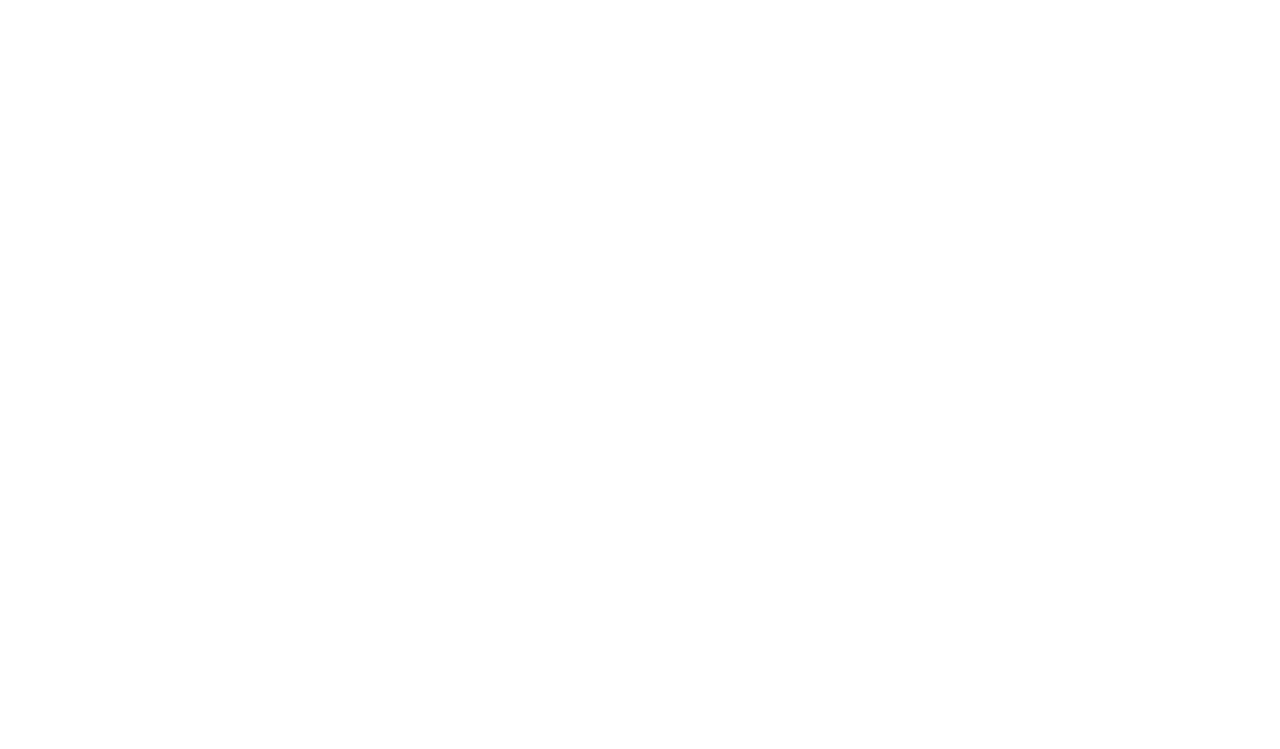
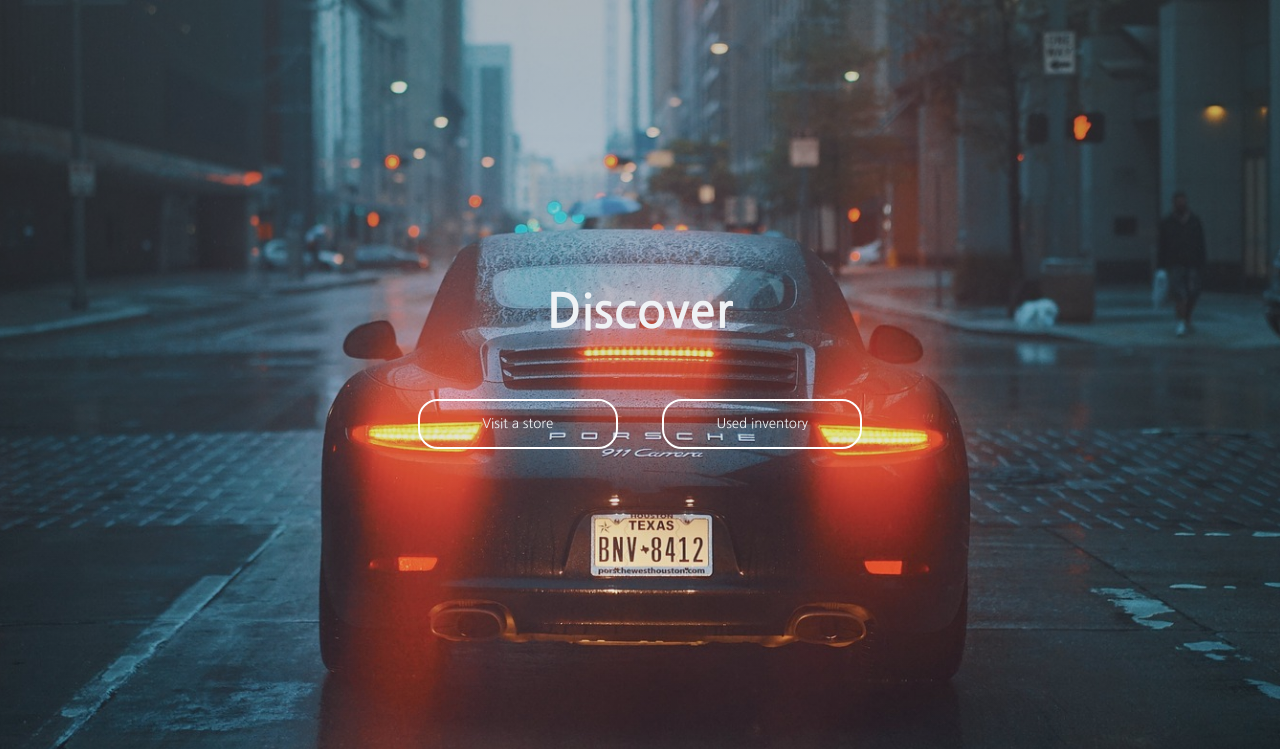
Before and after one commit to Mikolaj1298/Group-project-Tesla, a plain HTML site: page index.html in a window 1280 px wide. Shown: the top 749 px of the page. Drawn offline with Linux system fonts and the light colour scheme.

Commit message:
dodany html dla sekcji, css - sekcje i tlo

```diff
--- a/index.html
+++ b/index.html
@@ -5,10 +5,25 @@
     <meta name="viewport" content="width=device-width, initial-scale=1.0" />
     <meta http-equiv="X-UA-Compatible" content="ie=edge" />
     <title>Tesla</title>
+    <link href="style.css" type="text/css" rel="stylesheet" />
   </head>
   <body>
-    <header>
-
-    </header>
+    <header></header>
+    <main>
+      <article>
+        <section class="first-section">
+          <h2>Discover</h2>
+          <div class="buttons">
+            <button>Visit a store</button>
+            <button>Used inventory</button>
+          </div>
+        </section>
+        <section class="second-section">
+          <h2>Power Everything</h2>
+          <p>Solar and Powerwall</p>
+        </section>
+      </article>
+    </main>
+    <footer></footer>
   </body>
 </html>
--- /dev/null
+++ b/style.css
@@ -0,0 +1,53 @@
+@import url('https://fonts.googleapis.com/css?family=Nanum+Gothic:400,700');
+
+* {
+    margin: 0;
+    padding: 0;
+    box-sizing: border-box;
+    font-family: 'Nanum Gothic',
+        sans-serif;
+    color: rgb(239, 242, 245);
+}
+
+section {
+    background-position: center;
+    background-size: cover;
+    background-repeat: no-repeat;
+    height: 100vh;
+    display: flex;
+    flex-direction: column;
+    justify-content: center;
+}
+
+.first-section {
+    background-image: linear-gradient(rgba(78, 78, 78, 0.329), rgba(255, 255, 255, 0)), url(images/car.jpg);
+}
+
+.second-section {
+    background-image: linear-gradient(rgba(78, 78, 78, 0.329), rgba(255, 255, 255, 0)), url(images/cuba.jpg);
+    background-position: 25%;
+}
+
+h2,
+p {
+    text-align: center;
+
+}
+
+h2 {
+    font-size: 3rem;
+}
+
+.buttons {
+    margin: 5% auto;
+
+}
+
+button {
+    padding: 15px 45px;
+    margin: 0 20px;
+    border-radius: 20px;
+    background: none;
+    border: white solid 2px;
+    min-width: 200px;
+}
```
Also changed, not shown: images/car.jpg (added), images/cuba.jpg (added).
